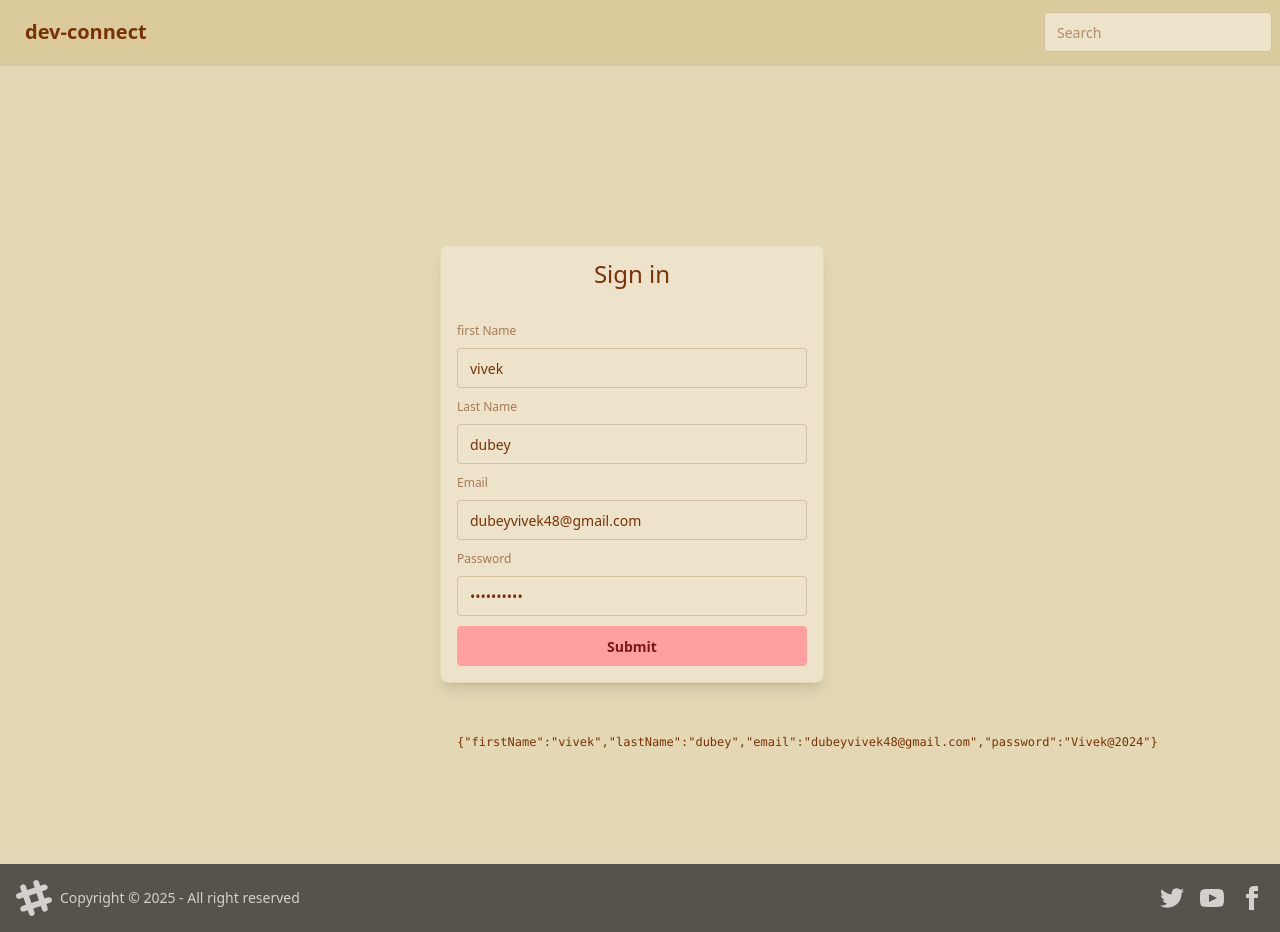
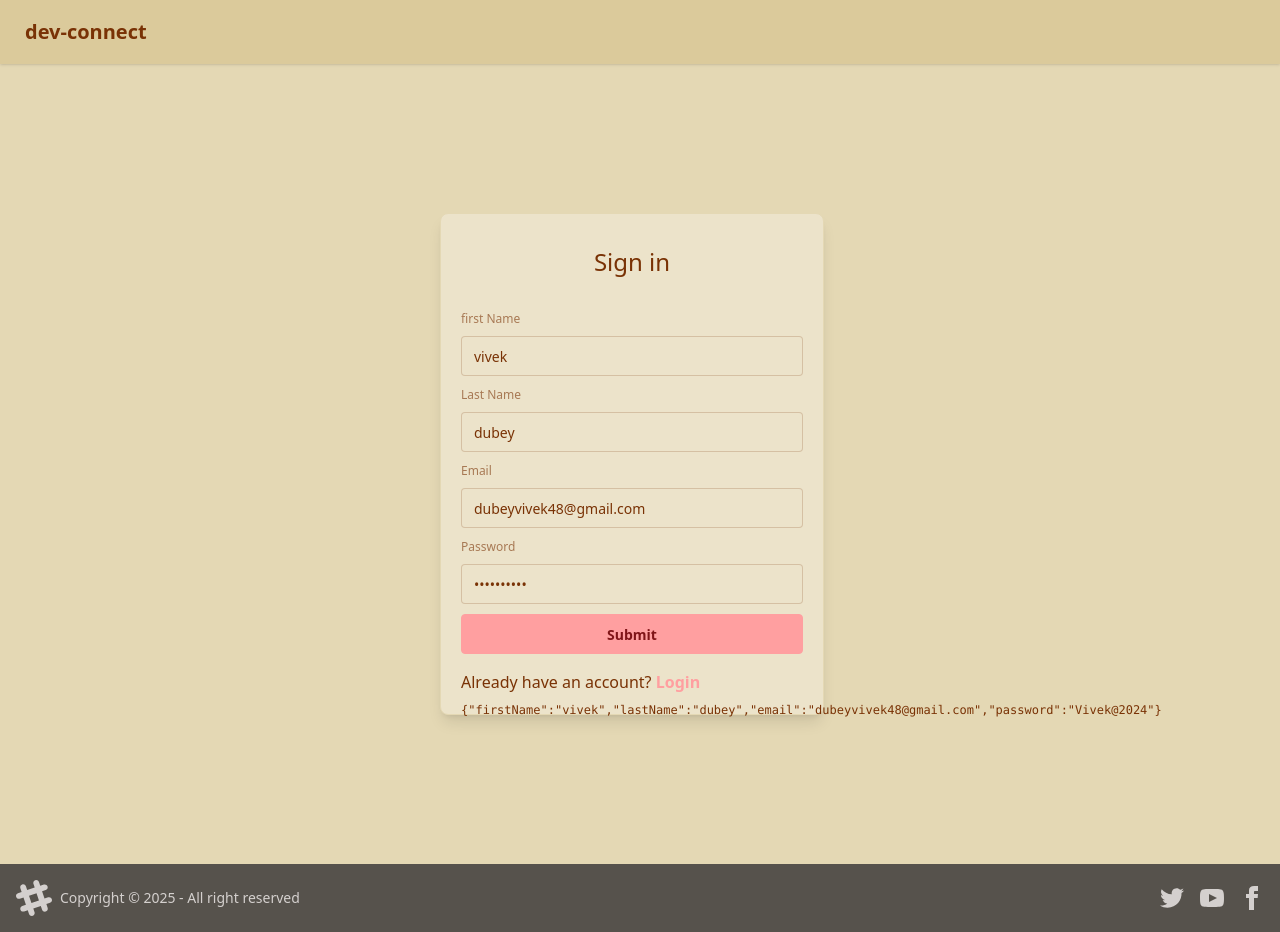
Before and after one commit to dubeyvivek48/dev-connect-web, a React (Vite) app: page /signup in a window 1280 px wide. Built offline with nearby package versions, Linux system fonts and the light colour scheme.

Commit message:
Add a global toast system, implement login/logout flow, and restrict protected pages so users cannot access any information without being logged in.

```diff
--- a/src/components/FeedPage.jsx
+++ b/src/components/FeedPage.jsx
@@ -1,6 +1,37 @@
-import React from "react";
+import React, { useEffect } from "react";
+import useApiCall from "../hook/useApiCall";
+import { addUser } from "../utils/userSlice";
+import { useDispatch } from "react-redux";
+import { useNavigate } from "react-router-dom";
+import { useToast } from "../context/ToastContainer";
 
 const FeedPage = () => {
+  const [loader, makeApiCall] = useApiCall();
+  const { showToast } = useToast();
+  const dispatch = useDispatch();
+  const navigate = useNavigate();
+  const getUserDetails = () => {
+    makeApiCall({
+      ApiKey: "profile/view",
+      method: "GET",
+
+      onSuccess: (msg) => {
+        console.log({ msg });
+        dispatch(addUser(msg.data?.profile));
+
+        showToast(msg?.data.message, "success");
+      },
+      onFailure: (msg) => {
+        console.log({ msg });
+        navigate("/login");
+        showToast(msg?.data.ERROR, "error");
+      },
+    });
+  };
+
+  useEffect(() => {
+    getUserDetails();
+  }, []);
   return <div>FeedPage</div>;
 };
 
--- a/src/components/LoginAndSignupPage.jsx
+++ b/src/components/LoginAndSignupPage.jsx
@@ -1,10 +1,9 @@
 import { useDispatch } from "react-redux";
 import useApiCall from "../hook/useApiCall";
-import { useToast } from "../hook/useToast";
 import SchemaForm from "./common/SchemaForm/SchemaForm";
-import Toast from "./common/Toast";
 import { addUser } from "../utils/userSlice";
-import { useNavigate } from "react-router-dom";
+import { Link, useNavigate } from "react-router-dom";
+import { useToast } from "../context/ToastContainer";
 
 const loginSchema = ({ signup }) => [
   ...((signup && [
@@ -43,15 +42,15 @@ const loginSchema = ({ signup }) => [
 ];
 
 export default function LoginPage({ signup = false }) {
-  const [isSubmitting, makeApiCall] = useApiCall();
-  const { toast, showToast } = useToast(false);
+  const [Loader, makeApiCall] = useApiCall();
+  const { showToast } = useToast();
   const dispatch = useDispatch();
   const navigate = useNavigate();
 
   return (
     <div className="min-h-screen flex items-center justify-center p-6 bg-base-200">
       <div className="card p-6 w-full max-w-md">
-        <div className="card card-border bg-base-100 w-96 shadow-lg rounded-box  border">
+        <div className="card card-border bg-base-100 w-96 shadow-lg rounded-box  border p-5">
           <h6 className="text-2xl flex justify-center mt-3 mb-4 ">
             {signup ? "Sign in" : "Login"}
           </h6>
@@ -73,15 +72,27 @@ export default function LoginPage({ signup = false }) {
                   showToast(msg?.data.message, "success");
                 },
                 onFailure: (msg) => {
-                  console.log({ msg });
+                  console.log({ msg, ERROR: msg?.data.ERROR });
                   showToast(msg?.data.ERROR, "error");
                 },
               });
             }}
-            submitLoader={isSubmitting}
+            submitLoader={Loader}
           />
-          {toast?.message && (
-            <Toast {...toast} onClose={() => showToast(false)} />
+          {signup ? (
+            <p>
+              Already have an account?{" "}
+              <Link to="/login" className="text-primary font-semibold">
+                Login
+              </Link>
+            </p>
+          ) : (
+            <p>
+              New here?{" "}
+              <Link to="/signup" className="text-primary font-semibold">
+                Create an account
+              </Link>
+            </p>
           )}
         </div>
       </div>
--- a/src/components/Navbar.jsx
+++ b/src/components/Navbar.jsx
@@ -1,23 +1,51 @@
 import React from "react";
-import { useSelector } from "react-redux";
+import { useDispatch, useSelector } from "react-redux";
+import useApiCall from "../hook/useApiCall";
+import { useNavigate } from "react-router-dom";
+import { useToast } from "../context/ToastContainer";
+import { addUser } from "../utils/userSlice";
 
 const Navbar = () => {
   const userInfo = useSelector((state) => state.user);
+  const [loader, makeApiCall] = useApiCall();
+  const { showToast } = useToast();
+  const dispatch = useDispatch();
+  const navigate = useNavigate();
   const { _id, firstName, lastName, emailId, photoUrl, about, skills } =
     userInfo || {};
   console.log({ _id, firstName, lastName, emailId, photoUrl, about, skills });
+
+  const handleLogout = () => {
+    makeApiCall({
+      ApiKey: "logout",
+      method: "POST",
+
+      onSuccess: (msg) => {
+        console.log({ msg });
+        dispatch(addUser(null));
+        navigate("/login");
+        showToast(msg?.data.message, "success");
+      },
+      onFailure: (msg) => {
+        showToast(msg?.data.ERROR, "error");
+      },
+    });
+  };
   return (
     <div className="navbar bg-base-300 shadow-sm">
       <div className="flex-1">
-        <a className="btn btn-ghost text-xl">dev-connect</a>
+        <a className="btn btn-ghost text-xl" onClick={() => navigate("/")}>
+          dev-connect
+        </a>
       </div>
+
+      {userInfo && (
         <div className="flex gap-2">
           <input
             type="text"
             placeholder="Search"
             className="input input-bordered w-24 md:w-auto"
           />
-        {userInfo && (
           <div className="dropdown dropdown-end">
             <div
               tabIndex={0}
@@ -48,12 +76,12 @@ const Navbar = () => {
                 <a>Settings</a>
               </li>
               <li>
-                <a>Logout</a>
+                <a onClick={handleLogout}>Logout</a>
               </li>
             </ul>
           </div>
+        </div>
       )}
-      </div>
     </div>
   );
 };
--- a/src/components/common/SchemaForm/SchemaForm.jsx
+++ b/src/components/common/SchemaForm/SchemaForm.jsx
@@ -102,7 +102,7 @@ export default function SchemaForm({
       {({ isSubmitting, values }) => (
         <Form className="space-y-4">
           {console.log({ submitLoader })}
-          <fieldset className="fieldset  p-4">
+          <fieldset className="fieldset  py-4">
             {/* <legend className="fieldset-legend">Login</legend> */}
             {schema.map((field) => {
               const key = field.name;
--- a/src/components/common/Toast.jsx
+++ /dev/null
@@ -1,31 +0,0 @@
-import React, { useEffect, useState } from "react";
-
-const Toast = ({ message, type = "success", onClose }) => {
-  const [visible, setVisible] = useState(true);
-
-  useEffect(() => {
-    // auto close after 4 seconds
-    const timer = setTimeout(() => {
-      setVisible(false);
-      if (onClose) onClose(); // optional callback to remove toast
-    }, 3000);
-
-    return () => clearTimeout(timer); // cleanup
-  }, []);
-
-  if (!visible) return null;
-
-  return (
-    <div className="toast toast-top toast-center z-50">
-      <div
-        className={`alert ${
-          type === "success" ? "bg-green-500" : "bg-red-500"
-        } text-white`}
-      >
-        <span>{message}</span>
-      </div>
-    </div>
-  );
-};
-
-export default Toast;
--- /dev/null
+++ b/src/context/ToastContainer.jsx
@@ -0,0 +1,42 @@
+import { createContext, useContext, useState, useCallback } from "react";
+
+const ToastContext = createContext(null);
+export const ToastProvider = ({ children }) => {
+  const [toasts, setToasts] = useState([]);
+
+  // Show a new toast
+  const showToast = useCallback((message, type = "success") => {
+    const id = Date.now();
+    setToasts((prev) => [...prev, { id, message, type }]);
+
+    // Auto close after 3 sec
+    setTimeout(() => {
+      setToasts((prev) => prev.filter((t) => t.id !== id));
+    }, 3000);
+  }, []);
+
+  console.log({ toasts });
+
+  return (
+    <ToastContext.Provider value={{ showToast }}>
+      {children}
+
+      <div className="toast toast-top toast-center z-[9999]">
+        {toasts.map((t) => (
+          <div
+            key={t.id}
+            className={`alert ${
+              t.type === "success" ? "alert-success" : "alert-error"
+            } shadow-lg`}
+          >
+            <span>{t.message}</span>
+          </div>
+        ))}
+      </div>
+    </ToastContext.Provider>
+  );
+};
+
+export const useToast = () => {
+  return useContext(ToastContext);
+};
--- a/src/hook/useApiCall.js
+++ b/src/hook/useApiCall.js
@@ -1,9 +1,11 @@
 import { useCallback, useState } from "react";
 import axios from "axios";
 import { BASE_URL } from "../utils/constants";
+import { useNavigate } from "react-router-dom";
 
 export default function useApiCall() {
-  const [isSubmitting, setIsSubmitting] = useState(false);
+  const [loader, setLoader] = useState(false);
+  const navigate = useNavigate();
   const makeApiCall = useCallback(
     async ({
       ApiKey,
@@ -13,7 +15,7 @@ export default function useApiCall() {
       onFailure = () => {},
     }) => {
       try {
-        setIsSubmitting(true);
+        setLoader(true);
         let URL = BASE_URL + ApiKey;
         let res = await axios({
           url: URL,
@@ -21,15 +23,20 @@ export default function useApiCall() {
           data: payload,
           withCredentials: true,
         });
-        setIsSubmitting(false);
+        setLoader(false);
         onSuccess(res);
       } catch (err) {
-        setIsSubmitting(false);
+        console.log({ err });
+        if (err.status === 401) {
+          navigate("/login");
+        }
+        // navigate("/login");
+        setLoader(false);
         onFailure(err?.response);
       }
     },
     []
   );
 
-  return [isSubmitting, makeApiCall];
+  return [loader, makeApiCall];
 }
--- a/src/hook/useToast.js
+++ /dev/null
@@ -1,12 +0,0 @@
-import { useState } from "react";
-
-export const useToast = () => {
-  const [toast, setToast] = useState(null);
-
-  const showToast = (message, type = "success") => {
-    setToast({ message, type });
-    // setTimeout(() => setToast(null), 3000);
-  };
-
-  return { toast, showToast };
-};
--- a/src/main.jsx
+++ b/src/main.jsx
@@ -4,7 +4,7 @@ import "./index.css";
 import App from "./App.jsx";
 
 createRoot(document.getElementById("root")).render(
-  <StrictMode>
-    <App />
-  </StrictMode>
+  // <StrictMode>
+  <App />
+  // </StrictMode>
 );
```
Also changed, not shown: src/App.jsx (+7 -1 lines). Lines whose indentation alone changed are shown as unchanged.
